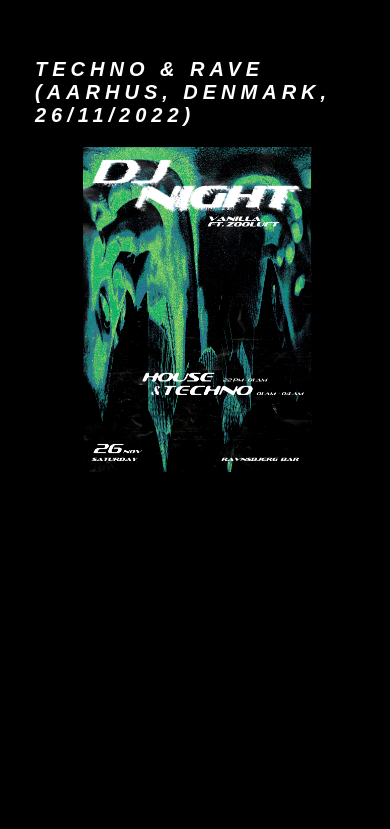
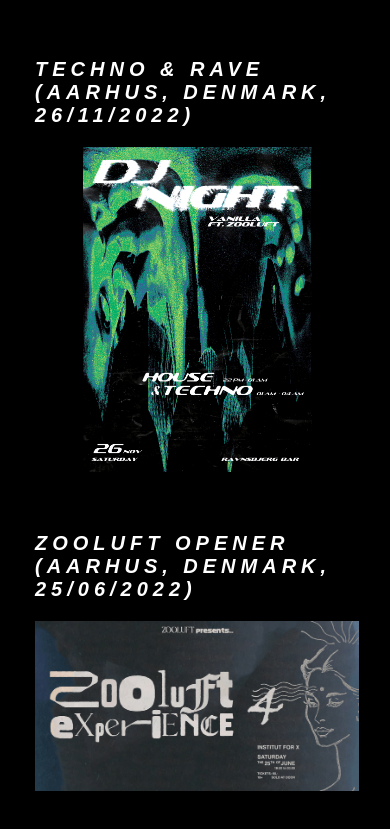
Before and after one commit to quetto1/VanillaVillain.v.2, a React (Vite) app: page /events in a window 390 px wide. Shown: the part 895-1724 px from the top of the page. Before the commit the page ends 1427 px from the top, so only its background shows below. Built offline with nearby package versions, Linux system fonts and the light colour scheme; a web font is replaced by a local one.

Commit message:
Second poster update

```diff
--- a/src/components/pages/events/Events.jsx
+++ b/src/components/pages/events/Events.jsx
@@ -2,10 +2,12 @@ import Header from "../../Header";
 import PageHeader from "../../pageHeader/PageHeader";
 import HeaderV1 from "../../smallComponents/headerV1/HeaderV1";
 import BasicPosterVertical from "../../postersComponents/BasicPosterVertical";
+import BasicPosterHorizontal from "../../postersComponents/BasicPosterHorizontal";
 
 import WobblyBackground from "../../../assets/headerBackgrounds/BackgroundsTest1/wibblyinvisibleperson.gif"
 import YellowPoster from "../../../assets/posterPictures/MarchMadnePoster.jpg"
 import GreenPoster from "../../../assets/posterPictures/FirstPartPoster.png"
+import ZooluftHorizontalPoster from "../../../assets/posterPictures/zooluft expoPoster.png"
 
 function Events() {
     return(
@@ -17,6 +19,8 @@ function Events() {
         <BasicPosterVertical img={YellowPoster}></BasicPosterVertical>
         <HeaderV1 title="Techno & Rave (Aarhus, Denmark, 26/11/2022)"></HeaderV1>
         <BasicPosterVertical img={GreenPoster}></BasicPosterVertical>
+        <HeaderV1 title="Zooluft Opener (Aarhus, Denmark, 25/06/2022)"></HeaderV1>
+        <BasicPosterHorizontal img={ZooluftHorizontalPoster}></BasicPosterHorizontal>
         </div>
     )
 }
--- a/src/components/postersComponents/BasicPosterHorizontal.css
+++ b/src/components/postersComponents/BasicPosterHorizontal.css
@@ -0,0 +1,27 @@
+.basic-horizontal-poster-wrapper-main {
+    max-width: 1200px;
+    display: flex;
+    flex-direction: row;
+    margin: auto;
+    margin-top: 10px;
+    margin-bottom: 60px;
+}
+
+.basic-horizontal-poster-wrapper-main {
+    width: 750px;
+    height:  400px;
+}
+
+@media only screen and (max-width:1200px) {
+    .basic-horizontal-poster-wrapper-main {
+        width: 600px;
+        height: 320px;
+    }
+}
+
+@media only screen and (max-width:650px) {
+    .basic-horizontal-poster-wrapper-main {
+        max-width: 320px;
+        height: 170px;
+    }
+}
--- a/src/components/postersComponents/BasicPosterHorizontal.jsx
+++ b/src/components/postersComponents/BasicPosterHorizontal.jsx
@@ -0,0 +1,11 @@
+ import './BasicPosterHorizontal.css'
+
+ function BasicPosterHorizontal(props) {
+    return (
+    <div className="basic-horizontal-poster-wrapper-main">
+        <img src={props.img}></img>
+    </div>
+    )
+ }
+
+ export default BasicPosterHorizontal
```
